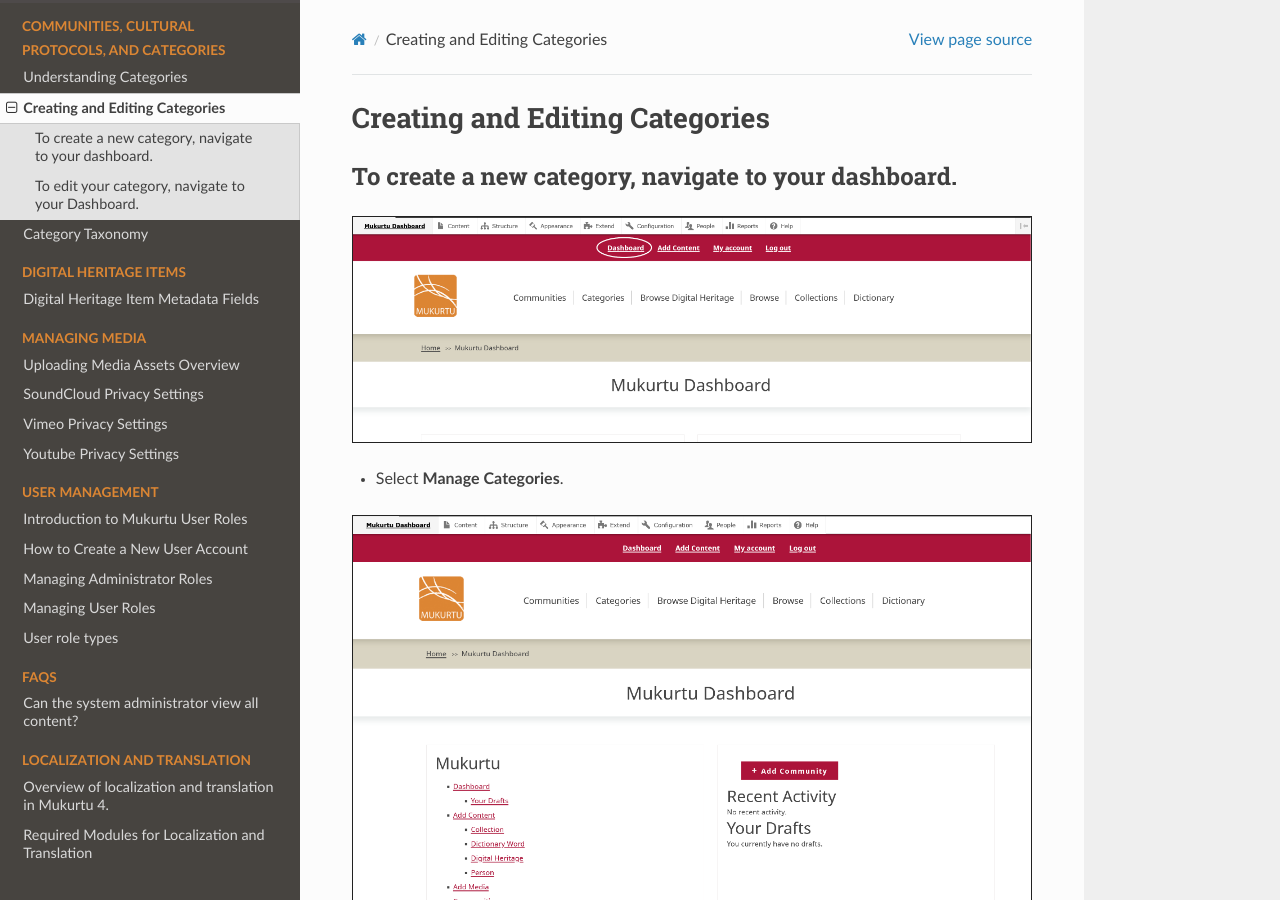
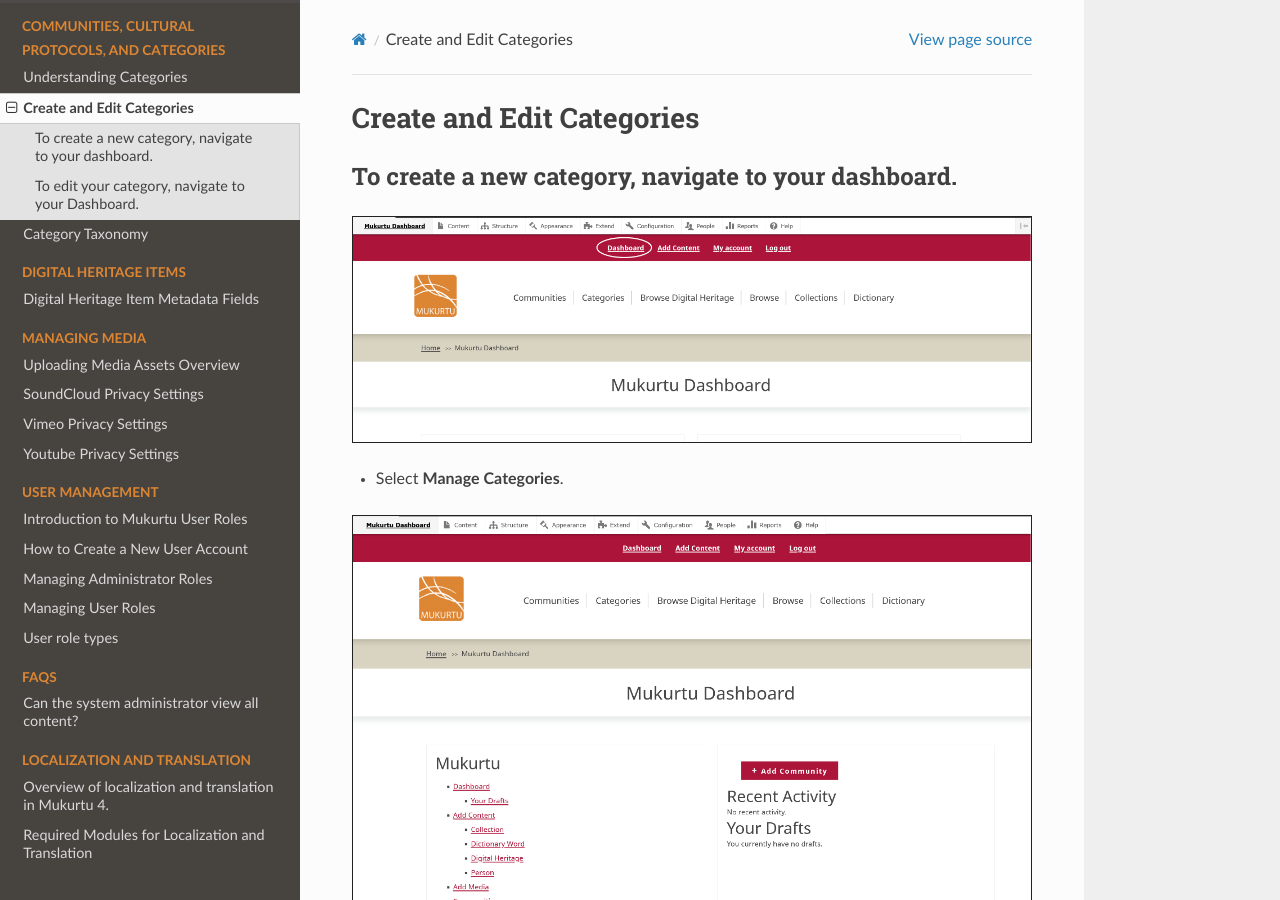
Before and after one commit to MukurtuCMS/mukurtudocs, a Sphinx documentation site: the page built from docs/source/3Cs/creating-categories.md, in a window 1280 px wide and 900 px high. Built offline with Sphinx 7.4.7 and the Read the Docs theme 3.1.0, drawn with Linux system fonts in a browser that asks for light colours.

Commit message:
Update creating-categories.md

```diff
--- a/docs/source/3Cs/creating-categories.md
+++ b/docs/source/3Cs/creating-categories.md
@@ -1,4 +1,4 @@
-# Creating and Editing Categories
+# Create and Edit Categories
 
 ## To create a new category, navigate to your dashboard.
 
```
